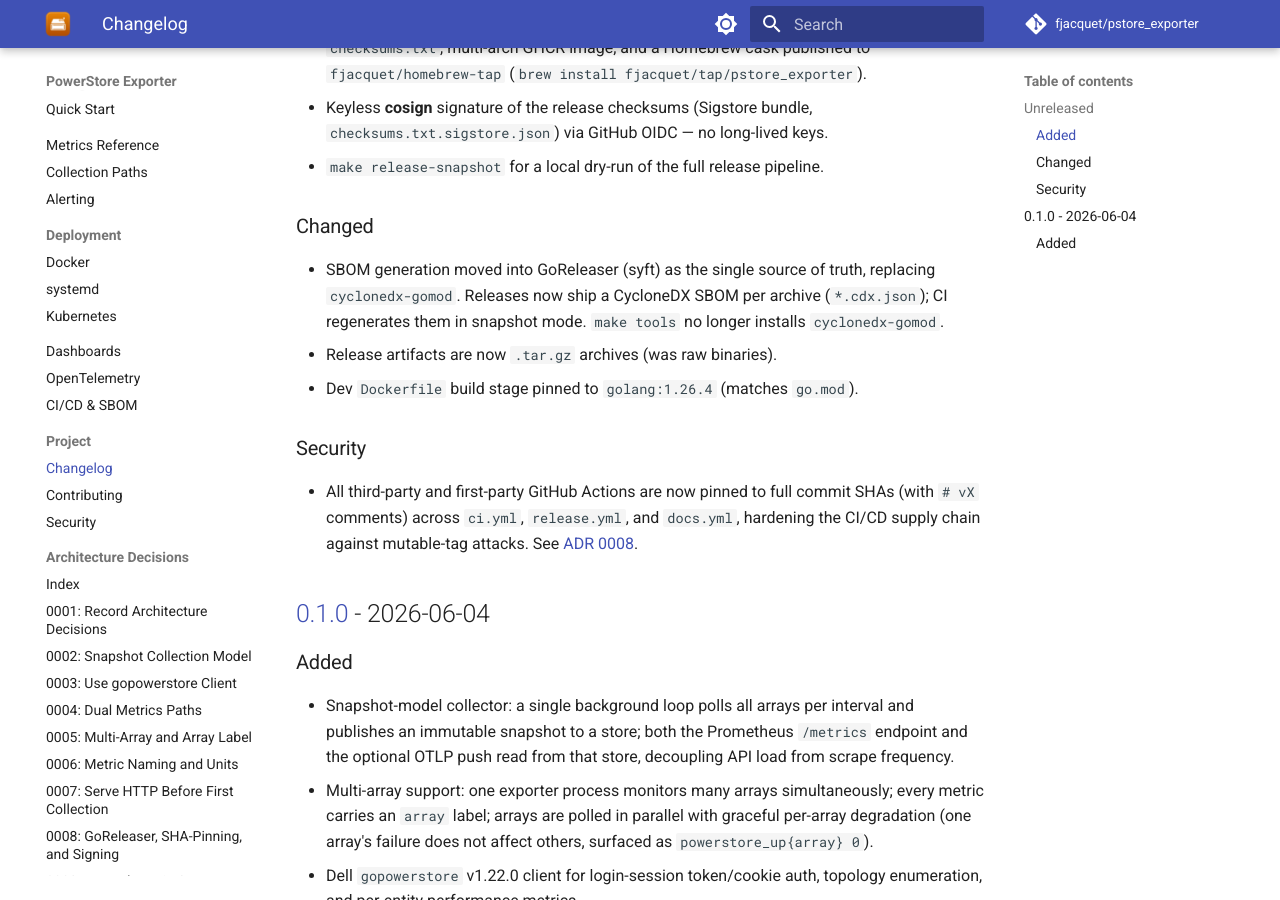
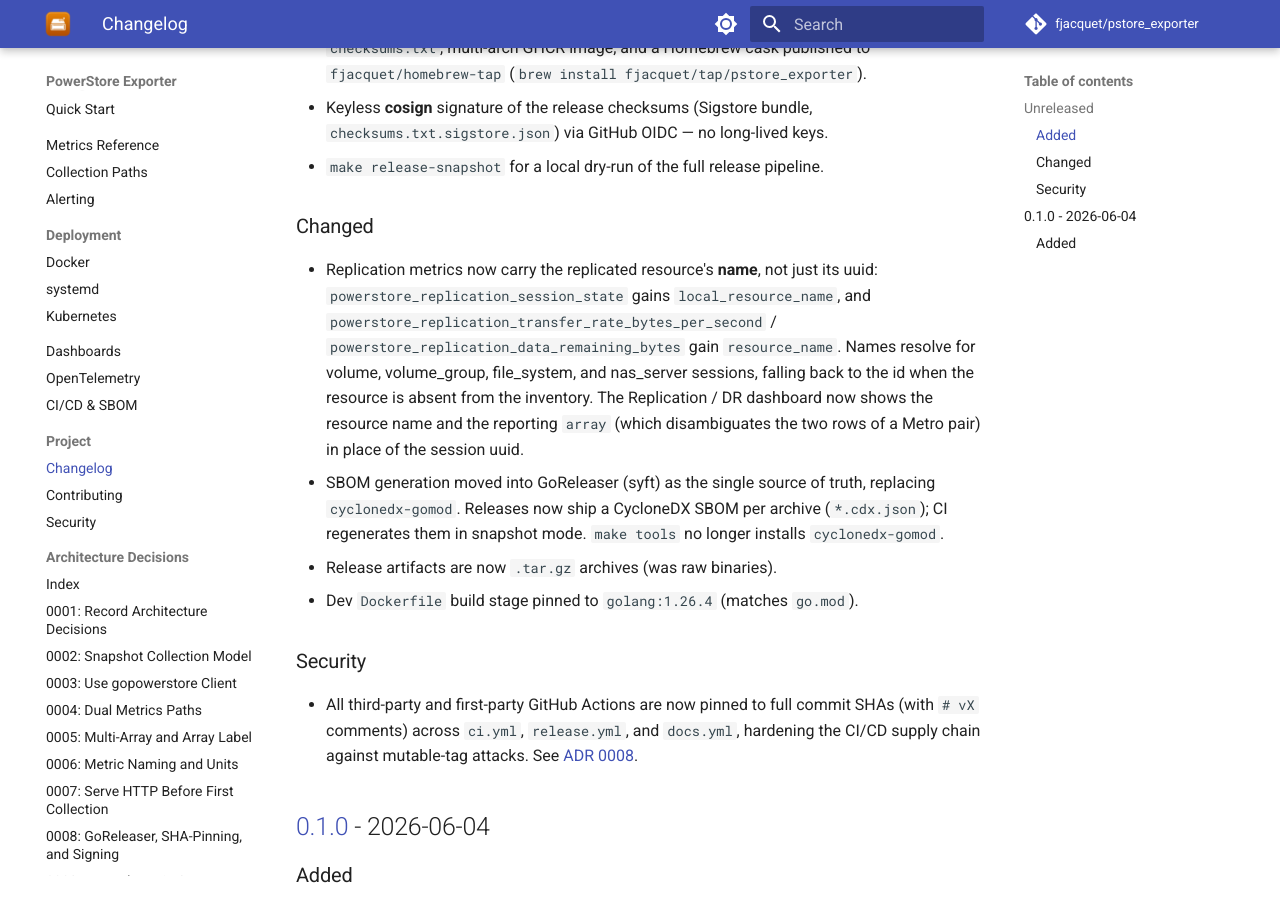
Before and after one commit to fjacquet/pstore_exporter, an MkDocs documentation site: the page built from docs/changelog.md, in a window 1280 px wide and 900 px high, scrolled down 374 px. Built offline with MkDocs 1.6.1 and Material for MkDocs 9.7.7, drawn with Linux system fonts in a browser that asks for light colours; comment, search, counter and statistics services are not loaded.

Commit message:
feat(grafana): show replication resource name and array, drop session uuid

```diff
--- a/docs/changelog.md
+++ b/docs/changelog.md
@@ -18,6 +18,14 @@ and this project adheres to [Semantic Versioning](https://semver.org/spec/v2.0.0
 
 ### Changed
 
+- Replication metrics now carry the replicated resource's **name**, not just its uuid:
+  `powerstore_replication_session_state` gains `local_resource_name`, and
+  `powerstore_replication_transfer_rate_bytes_per_second` /
+  `powerstore_replication_data_remaining_bytes` gain `resource_name`. Names resolve for
+  volume, volume_group, file_system, and nas_server sessions, falling back to the id when
+  the resource is absent from the inventory. The Replication / DR dashboard now shows the
+  resource name and the reporting `array` (which disambiguates the two rows of a Metro
+  pair) in place of the session uuid.
 - SBOM generation moved into GoReleaser (syft) as the single source of truth,
   replacing `cyclonedx-gomod`. Releases now ship a CycloneDX SBOM per archive
   (`*.cdx.json`); CI regenerates them in snapshot mode. `make tools` no longer
```
Also changed, not shown: docs/metrics.md (+3 -3 lines), 1 other file.
